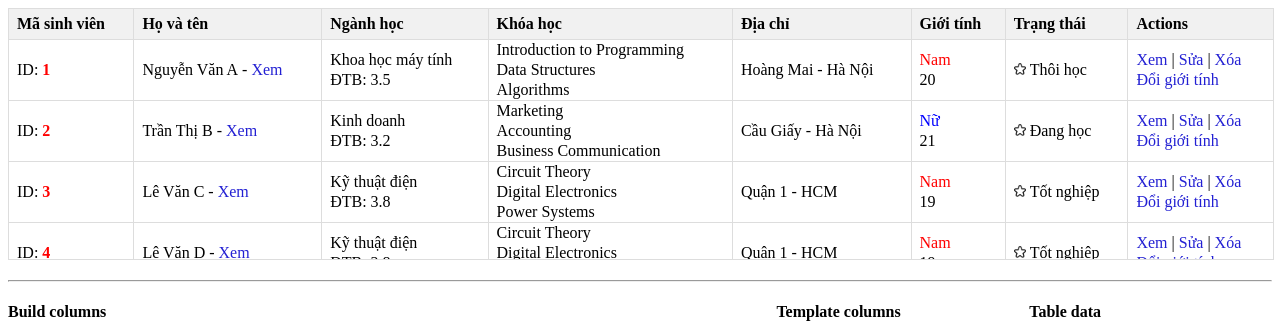
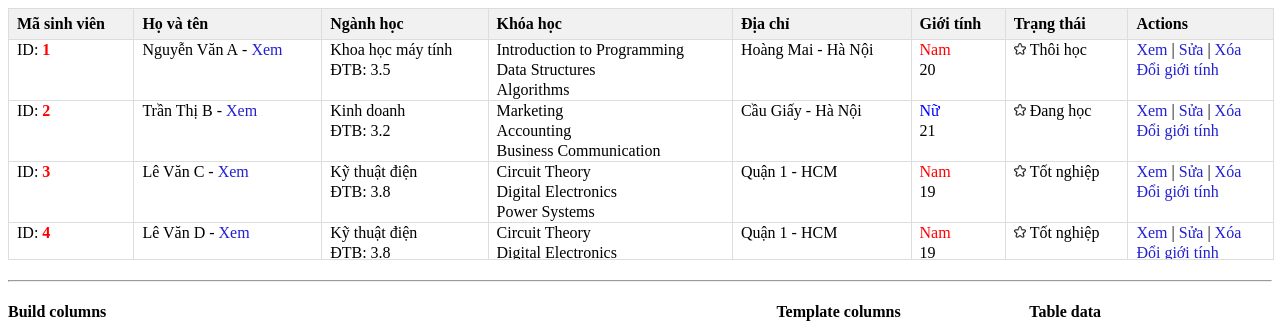
Before and after one commit to mvtcode/vue3-flexi-data-table, a Vue app: page / in a window 1280 px wide. Shown: the top 329 px of the page. Built offline with nearby package versions, Linux system fonts and the light colour scheme.

Commit message:
Set default vertical align is top

```diff
--- a/package.json
+++ b/package.json
@@ -1,7 +1,7 @@
 {
   "name": "vue3-flexi-data-table",
   "private": false,
-  "version": "0.1.11",
+  "version": "0.1.12",
   "author": "tanmv",
   "type": "module",
   "types": "./dist/index.d.ts",
--- a/src/components/DynamicTable.vue
+++ b/src/components/DynamicTable.vue
@@ -89,7 +89,7 @@ const getStyleColumn = computed(() => {
   return (column: Column) => {
     const style: {[key: string]: string} = {
       'text-align': (column.align || 'left'),
-      'vertical-align': (column.vAlign || 'middle')
+      'vertical-align': (column.vAlign || 'top')
     }
     column.width && (style.width = column.width);
     column.minWidth && (style['min-width'] = column.minWidth);
--- a/src/components/TableEditor.vue
+++ b/src/components/TableEditor.vue
@@ -38,10 +38,10 @@
                         </button>
                       </div>
                       <div style="margin-top: 4px">
-                        <button class="btn-more" :class="{active: element.vAlign === 'top'}" @click="element.vAlign = 'top'">
+                        <button class="btn-more" :class="{active: (element.vAlign || 'top') === 'top'}" @click="element.vAlign = 'top'">
                           <img :src="VerticalAlignTopIcon" />
                         </button>
-                        <button class="btn-more" :class="{active: (element.vAlign || 'middle') === 'middle'}" @click="element.vAlign = 'middle'">
+                        <button class="btn-more" :class="{active: element.vAlign === 'middle'}" @click="element.vAlign = 'middle'">
                           <img :src="VerticalAlignCenterIcon" />
                         </button>
                         <button class="btn-more" :class="{active: element.vAlign === 'bottom'}" @click="element.vAlign = 'bottom'">
```
